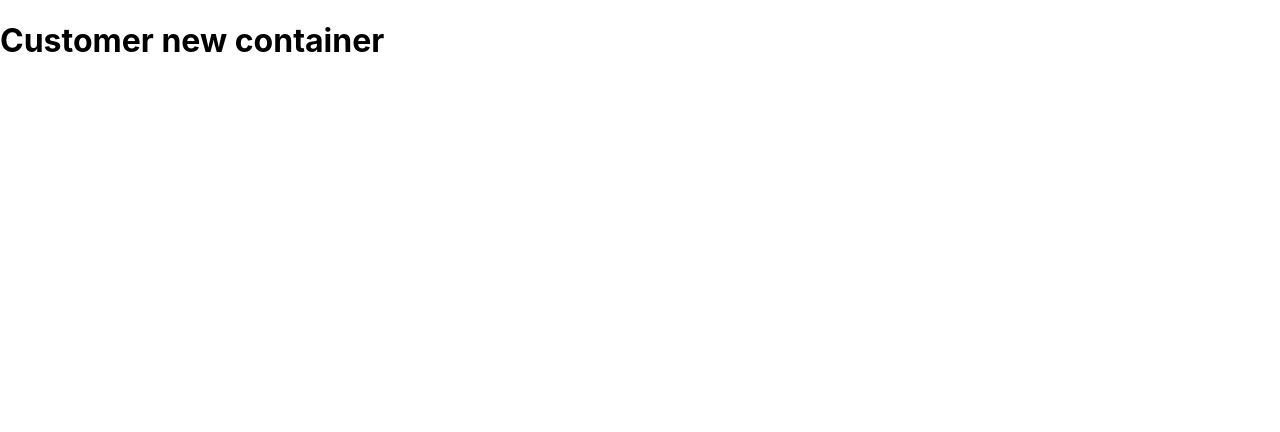
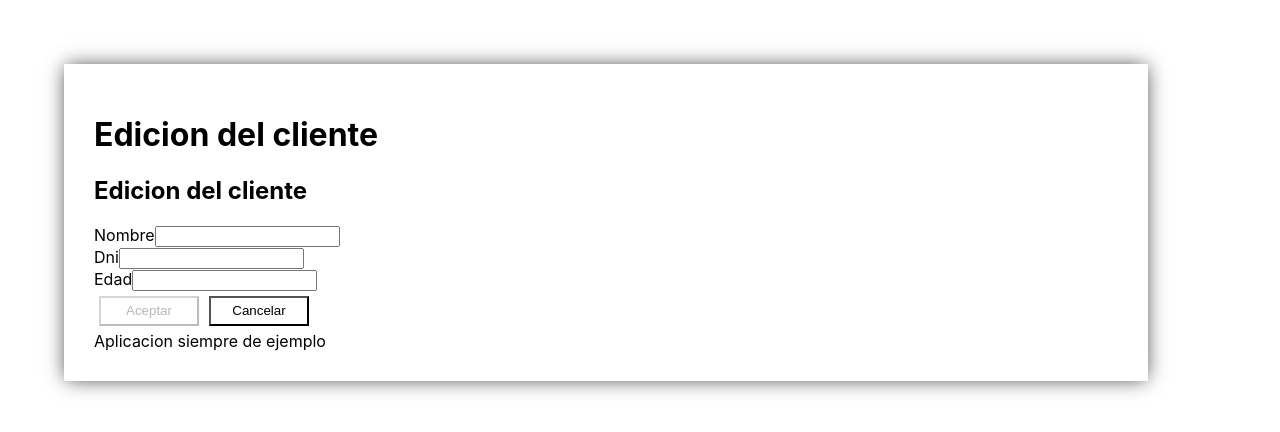
Before and after one commit to Bikcodeh/LearningReact2Project2, a React (Create React App) app: page /customers/new in a window 1280 px wide. Shown: the top 432 px of the page. Built offline with nearby package versions, Linux system fonts and the light colour scheme.

Commit message:
Implementacion NewCustomerContainer

```diff
--- a/src/App.js
+++ b/src/App.js
@@ -3,6 +3,7 @@
 import HomeContainer from './components/Containers/HomeContainer';
 import CustomersContainer from './components/Containers/CustomersContainer';
 import CustomerCotainer from './components/Containers/CustomerContainer';
+import NewCustomerContainer from './components/Containers/newCustomerContainer';
 import "./App.css";
 
 
@@ -26,7 +27,7 @@
       <Router>
           <div>
           <Switch>
-              <Route path="/customers/new" component={this.renderCustomerNewContainer} />
+              <Route path="/customers/new" component={NewCustomerContainer} />
               <Route path="/customers/:dni" render={props => <CustomerCotainer dni={props.match.params.dni} />} />
               {/** Al tenerlo con render, ya no le inyecta las otras propiedades history, match, location
                 render recibe una funcion, le damos props para que coja el wildcard de la url y asi mandarselo al componente
--- /dev/null
+++ b/src/components/Containers/newCustomerContainer.jsx
@@ -0,0 +1,40 @@
+import React, { Component } from 'react'
+import PropTypes from 'prop-types'
+import AppFrame from '../AppFrame';
+import CustomerEdit from '../CustomerEdit';
+import { connect } from 'react-redux';
+import { withRouter } from 'react-router-dom';
+
+class NewCustomerContainer extends Component {
+
+    handleSubmit = () => {
+
+    }
+
+    handleOnSubmitSuccess = () => {
+
+    }
+
+    handleOnBack = () => {
+        this.props.history.goBack();
+    }
+
+    renderBody = () => {
+        return <CustomerEdit onSubmit={this.handleSubmit}
+                            onSubmitSuccess={this.handleOnSubmitSuccess}
+                            onBack={this.handleOnBack}></CustomerEdit>
+    }
+    render() {
+        return (
+            <div>
+                <AppFrame header={'Edicion del cliente'}
+                body={this.renderBody()}></AppFrame>
+            </div>
+        )
+    }
+}
+NewCustomerContainer.propTypes = {
+
+}
+
+export default withRouter(connect(null, null)(NewCustomerContainer));
```
